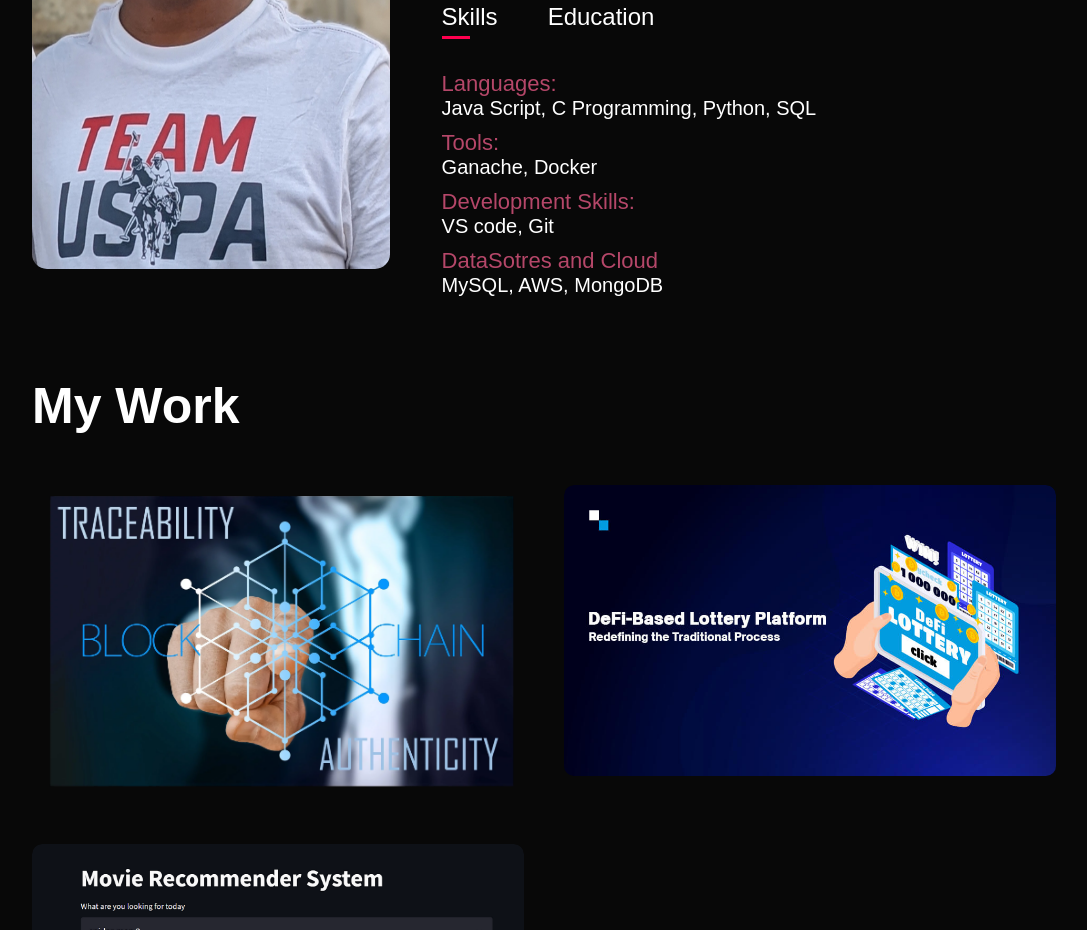
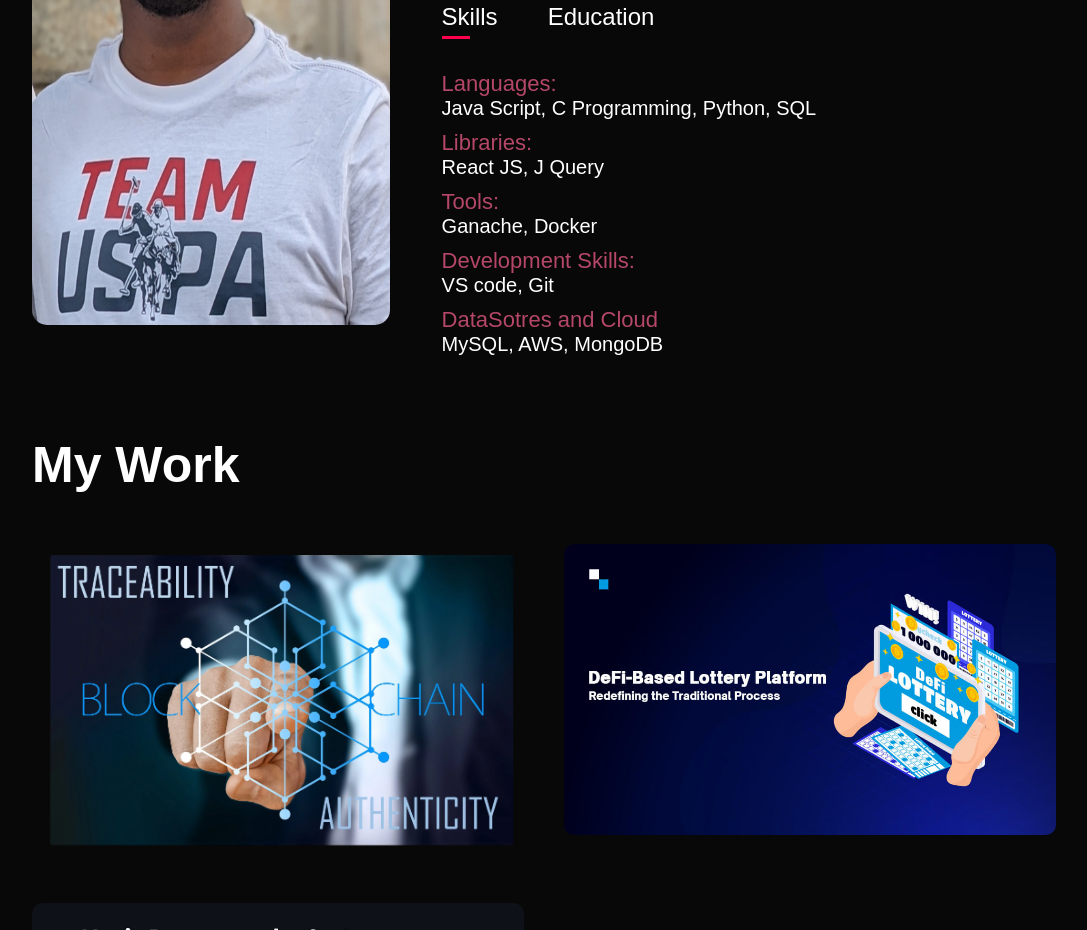
Before and after one commit to Prashanth1607/Portfolio, a plain HTML site: page index.html in a window 1280 px wide. Shown: the part 1270-2200 px from the top of the page, without its empty margins (96-1183 px from the left). Drawn offline with Linux system fonts and the light colour scheme.

Commit message:
Update index.html

```diff
--- a/index.html
+++ b/index.html
@@ -69,6 +69,7 @@
             <div class="tab-contents active-tab" id="skills">
               <ul>
                 <li><span>Languages: </span><br>Java Script, C Programming, Python, SQL</bt></li>
+                <li><span>Libraries: </span><br>React JS, J Query</bt></li>
                 <li><span>Tools: </span><br>Ganache, Docker</bt></li>
                 <li><span>Development Skills: </span><br>VS code, Git</bt></li>
                 <li><span>DataSotres and Cloud </span><br>MySQL, AWS, MongoDB</bt></li>
```
